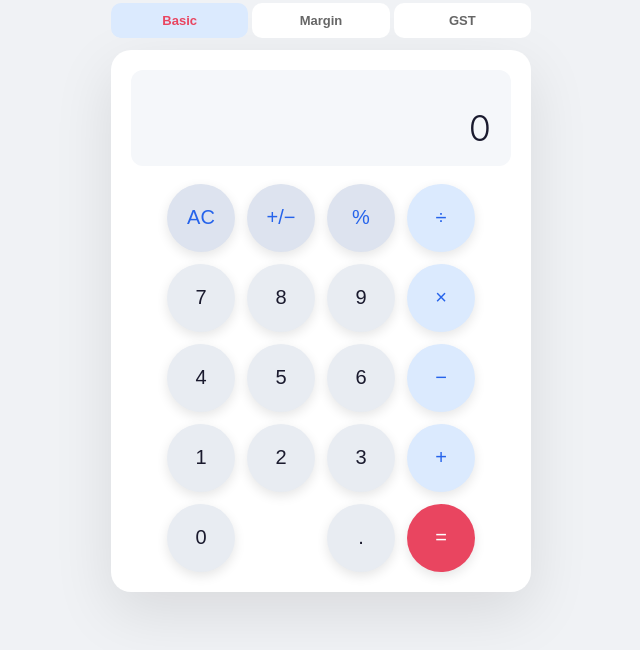
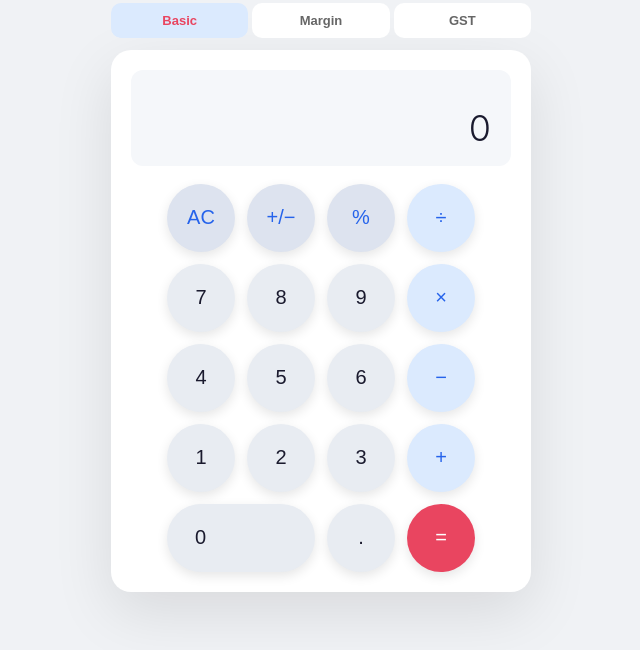
Before and after one commit to vishalshethai286-tech/gst-margin-calculator, a plain HTML site: page calculator.html in a window 1280 px wide. Shown: the part 130-780 px from the top of the page, without its empty margins (319-959 px from the left). Drawn offline with Linux system fonts and the light colour scheme.

Commit message:
Fix zero pill button CSS specificity

```diff
--- a/calculator.html
+++ b/calculator.html
@@ -208,7 +208,7 @@
   .btn-fn  { background: var(--btn-fn);  color: var(--accent2); }
 
   /* Zero button spans 2 cols but stays pill-shaped */
-  .btn-zero {
+  button.btn-zero {
     width: 148px; /* 68 + 12 + 68 */
     height: 68px;
     grid-column: span 2;
```
Also changed, not shown: index.html (+1 -1 lines).
